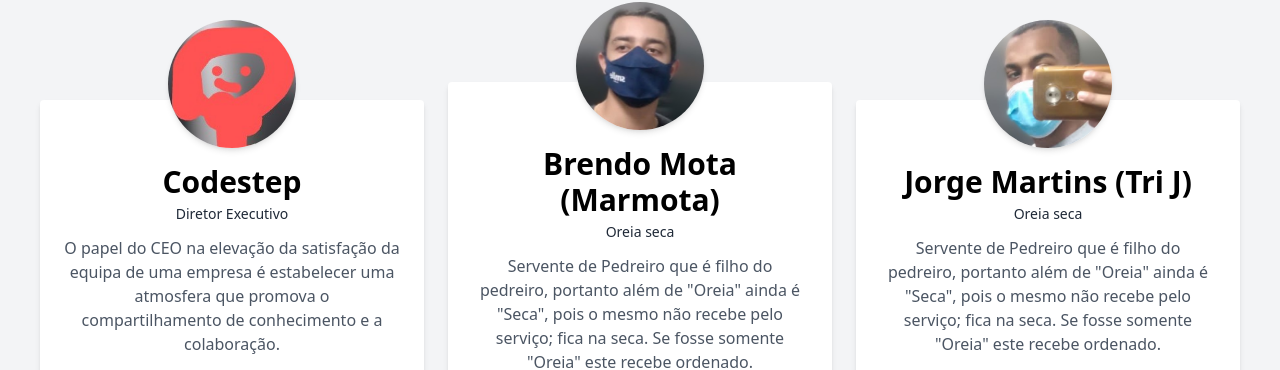
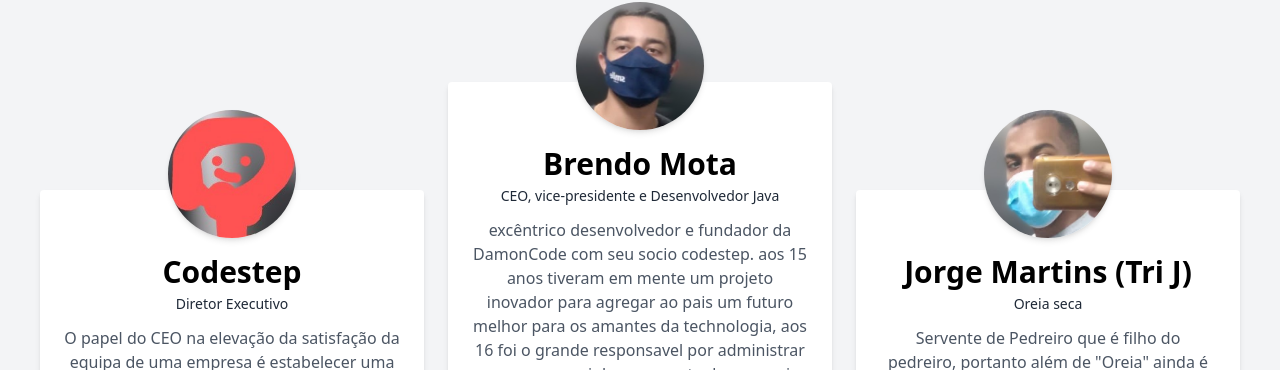
Before and after one commit to c0destep/damoncode, a website built with Parcel: page index.html in a window 1280 px wide. Shown: the part 2774-3144 px from the top of the page. Built offline with nearby package versions, Linux system fonts and the light colour scheme.

Commit message:
job modification

```diff
--- a/index.html
+++ b/index.html
@@ -327,17 +327,17 @@
                             </div>
                             <div class="px-6 mt-16">
                                 <h1 class="font-bold text-3xl text-center mb-1 dark:text-gray-50">
-                                    Brendo Mota (Marmota)
+                                    Brendo Mota
                                 </h1>
                                 <p class="text-gray-800 dark:text-gray-200 text-sm text-center">
-                                    Oreia seca
+                                    CEO, vice-presidente e Desenvolvedor Java
                                 </p>
                                 <p class="text-center text-gray-600 dark:text-gray-500 text-base pt-3 font-normal">
-                                    Servente de Pedreiro que é filho do pedreiro, portanto além de "Oreia" ainda é
-                                    "Seca",
-                                    pois o mesmo não recebe pelo serviço; fica na seca. Se fosse somente "Oreia" este
-                                    recebe
-                                    ordenado.
+                                    excêntrico desenvolvedor e fundador da DamonCode com seu socio codestep.
+                                    aos 15 anos tiveram em mente um projeto inovador para agregar ao pais um futuro melhor para os amantes da technologia,
+                                    aos 16 foi o grande responsavel por administrar a empresa sozinho. por conta do seu socio passar por um momento delicado em sua vida.
+                                    ele teve que cuidar da empresa, familia e de seu grande amigo e socio por 2 anos. ate que uma nova idea veio em mente, integrar sua empresa na web e app desktop.
+                                    com apenas 5 colaboradores e um voluntario que esta voluntariando até hoje.
                                 </p>
                                 <div class="w-full flex justify-center pt-5 pb-5">
                                     <a class="mx-5" href="https://github.com/BrendoMSilva">
```
